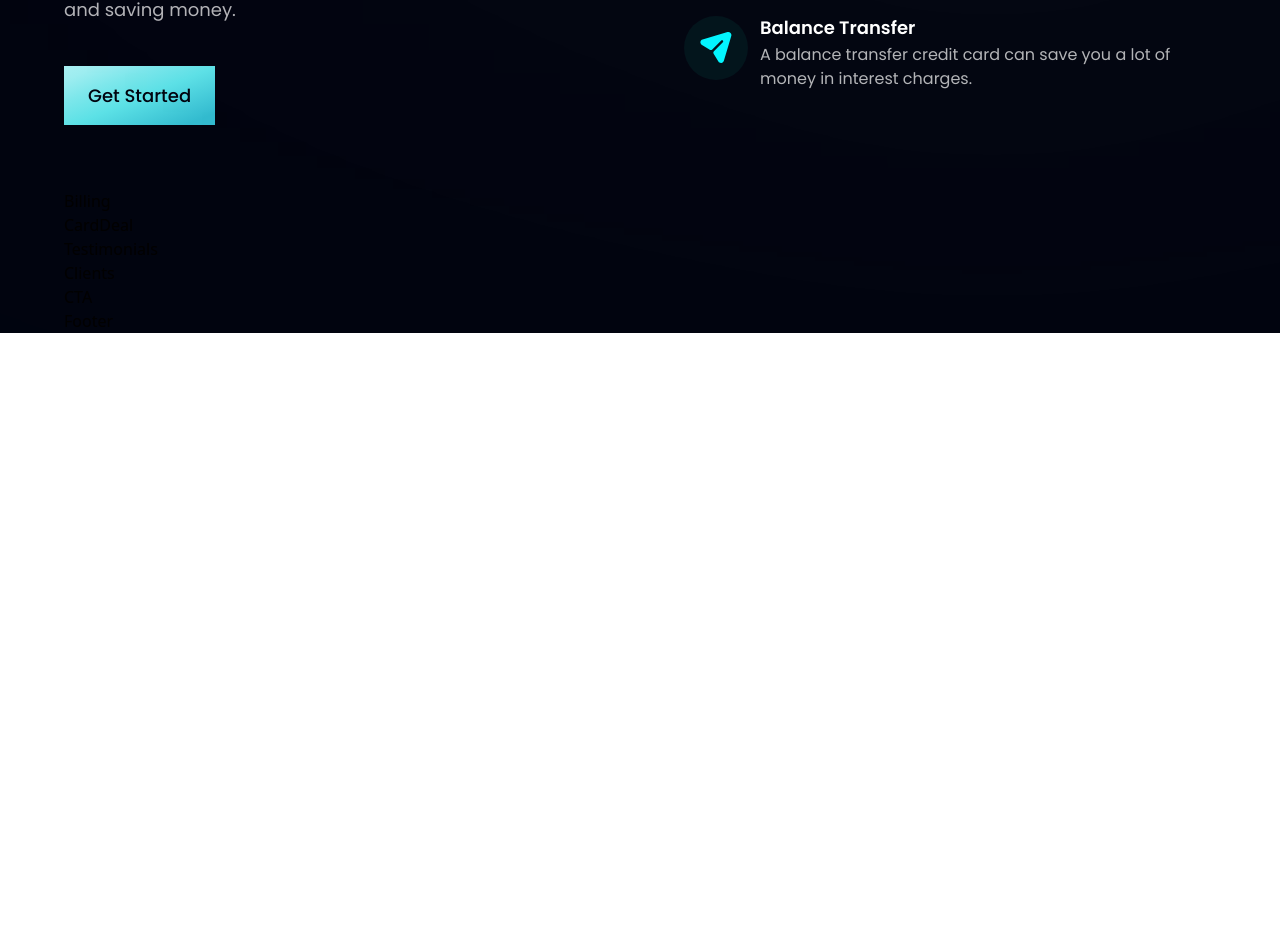
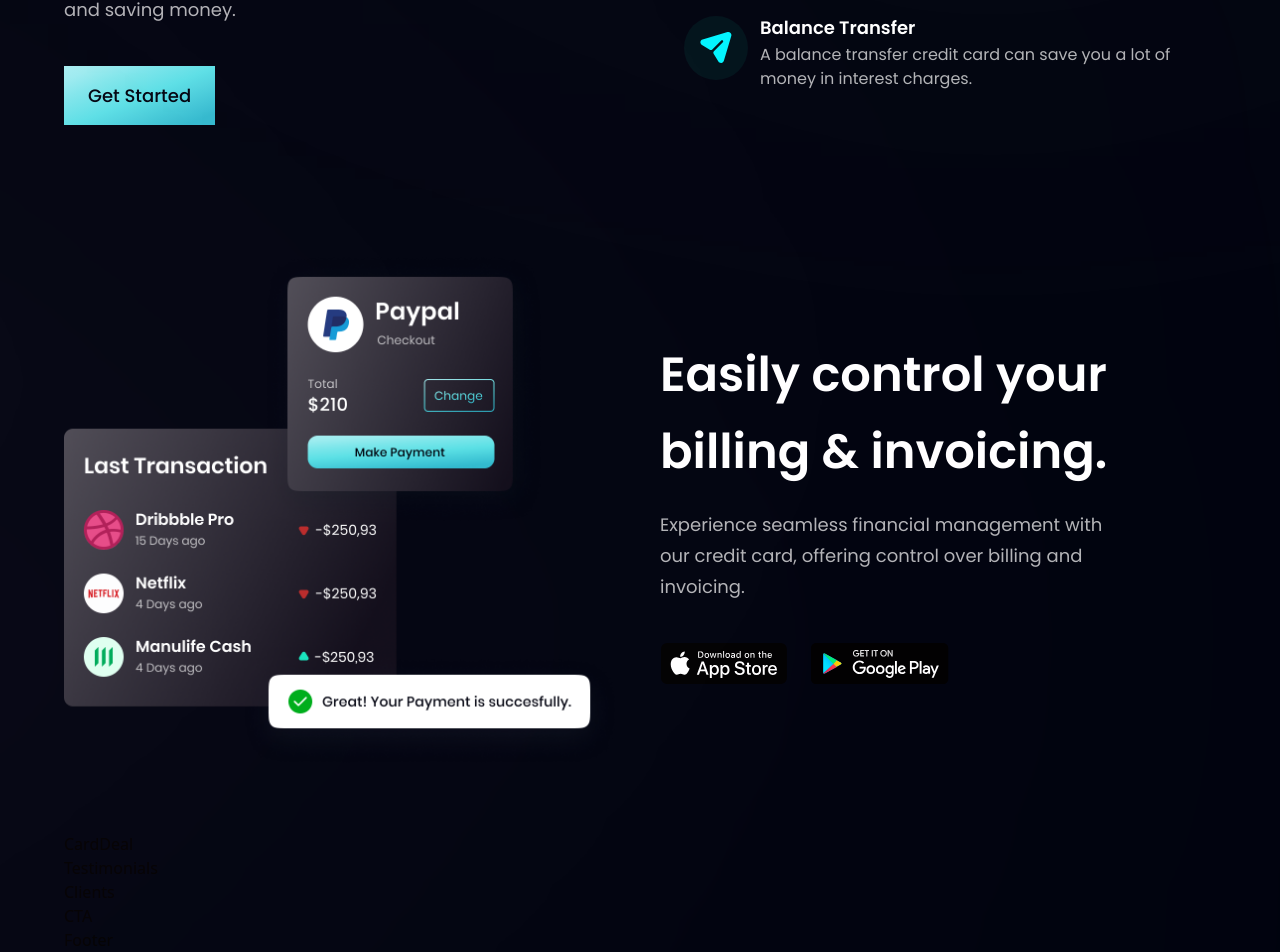
Before and after one commit to feliciahmq/bank-landing-page, a React (Vite) app: page / in a window 1280 px wide. Shown: the part 1326-2278 px from the top of the page. Before the commit the page ends 1659 px from the top, so only its background shows below. Built offline with nearby package versions, Linux system fonts and the light colour scheme.

Commit message:
Billing Section

```diff
--- a/src/components/Billing.jsx
+++ b/src/components/Billing.jsx
@@ -1,9 +1,31 @@
-import React from 'react'
+import { apple, bill, google } from '../assets';
+import styles, { layout } from '../style';
 
-const Billing = () => {
-  return (
-    <div>Billing</div>
+const Billing = () => (
+    <section id="product" className={layout.sectionReverse}>
+      <div className={layout.sectionImgReverse}>
+        <img src={bill} alt="billing" className="w-[100%] h-[100%] relative z-[5]" />
+
+        <div className="absolute z-[3] -left-1/2 top-0 w-[50%] h-[50%] rounded-full white__gradient" />
+        <div className="absolute z-[0] -left-1/2 bottom-0 w-[50%] h-[50%] rounded-full pink__gradient" />
+      </div>
+
+      <div className={layout.sectionInfo}>
+        <h2 className={styles.heading2}>
+          Easily control your <br className="sm:block hidden" />
+          billing & invoicing.
+        </h2>
+        <p className={`${styles.paragraph} max-w-[470px] mt-5`}>
+          Experience seamless financial management with our credit card,
+          offering control over billing and invoicing.
+        </p>
+
+        <div className="flex flex-row flex-wrap sm:mt-10 mt-6">
+          <img src={apple} alt="apple_store" className="w-[128px] h-[42px] object-contain mr-5 cursor-pointer" />
+          <img src={google} alt="google_play" className="w-[144px] h-[42px] object-contain cursor-pointer" />
+        </div>
+      </div>
+    </section>
   )
-}
 
 export default Billing
```
